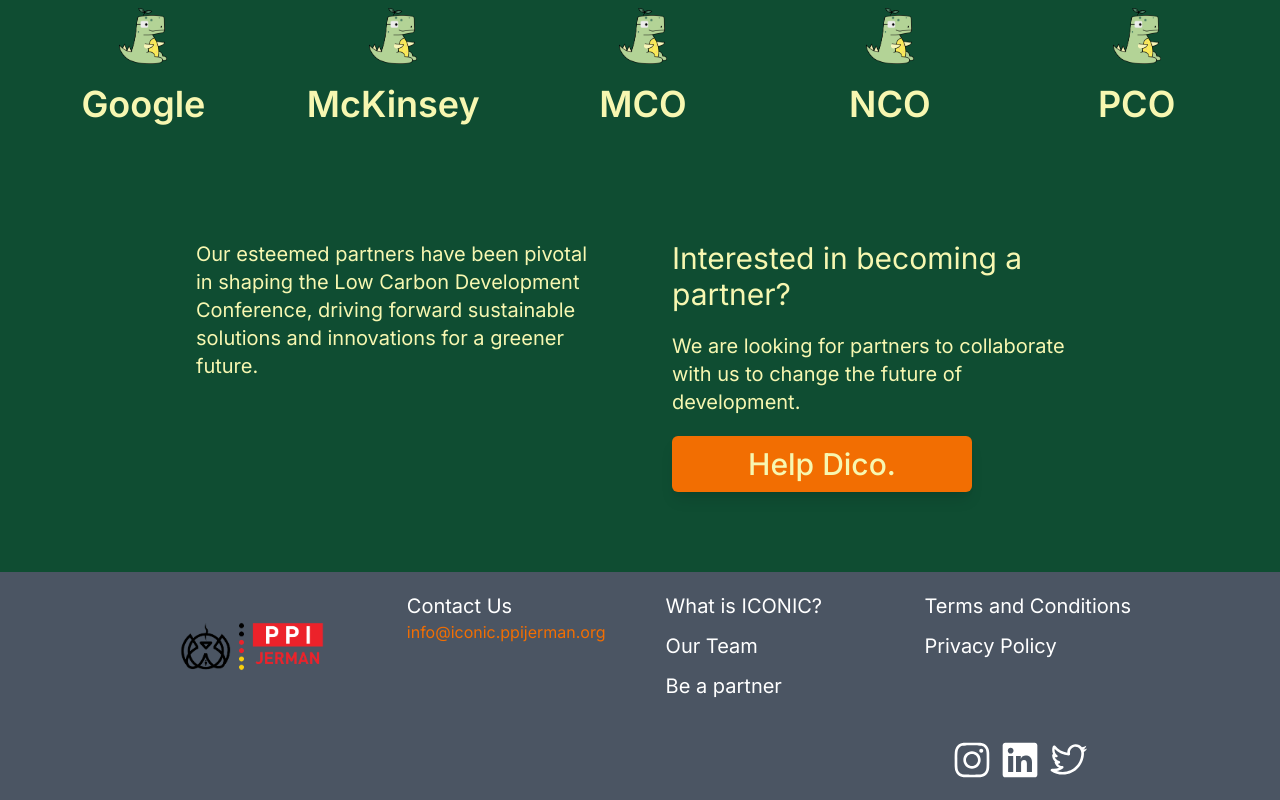
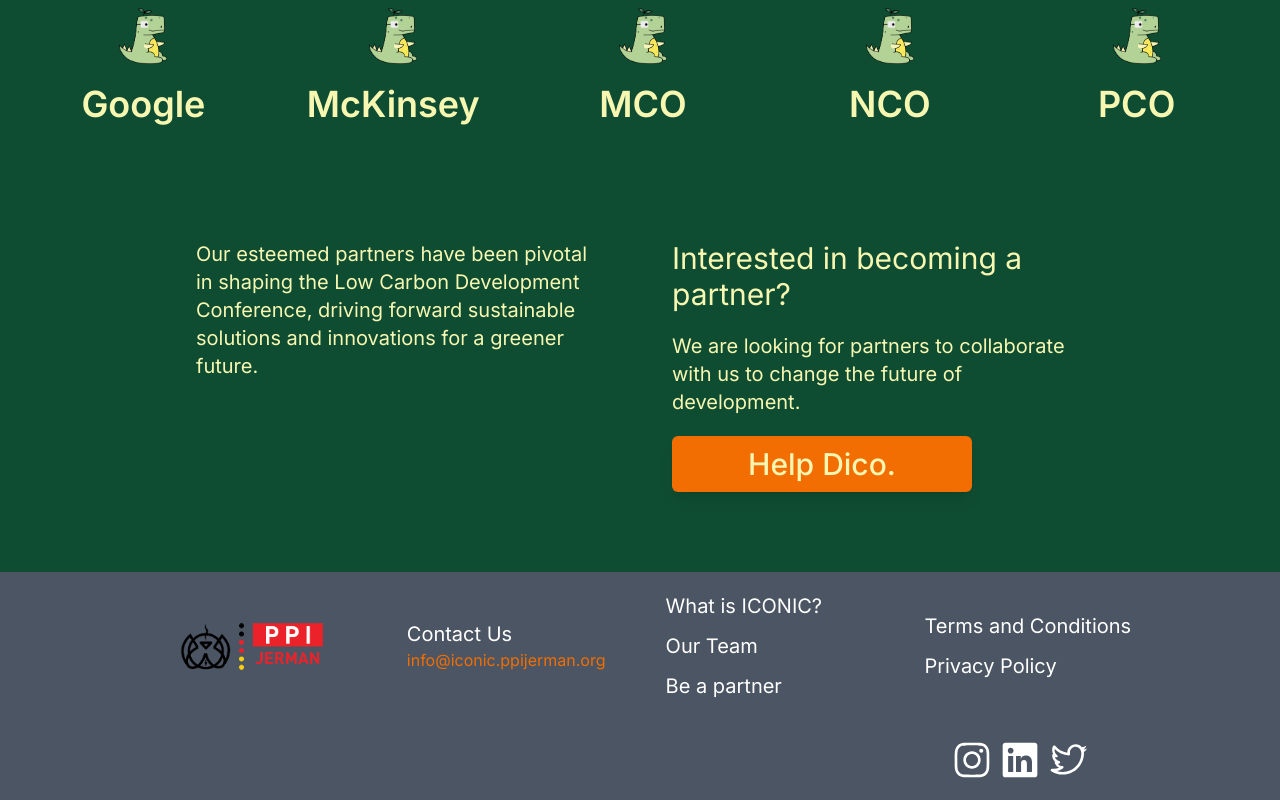
Before and after one commit to ppijerman/iconic-24, a Next.js app: page / in a window 1280 px wide. Shown: the part 4684-5484 px from the top of the page. Built offline with nearby package versions, Linux system fonts and the light colour scheme; a web font is replaced by a local one.

Commit message:
center footer

```diff
--- a/components/footer.tsx
+++ b/components/footer.tsx
@@ -9,7 +9,7 @@
 export function IconicFooter() {
   return (
     <footer className="bg-gray-600 text-white min-h-[200px] flex flex-col items-center justify-center">
-      <div className="flex flex-row gap-[4vw] justify-center w-[80%] p-5">
+      <div className="flex flex-row gap-[4vw] justify-center items-center w-[80%] p-5">
         <div className="flex flex-col justify-center items-center w-full">
           <Image src={PPIJLogo} alt="PPIJ Logo" width={500} height={200} />
         </div>
```
